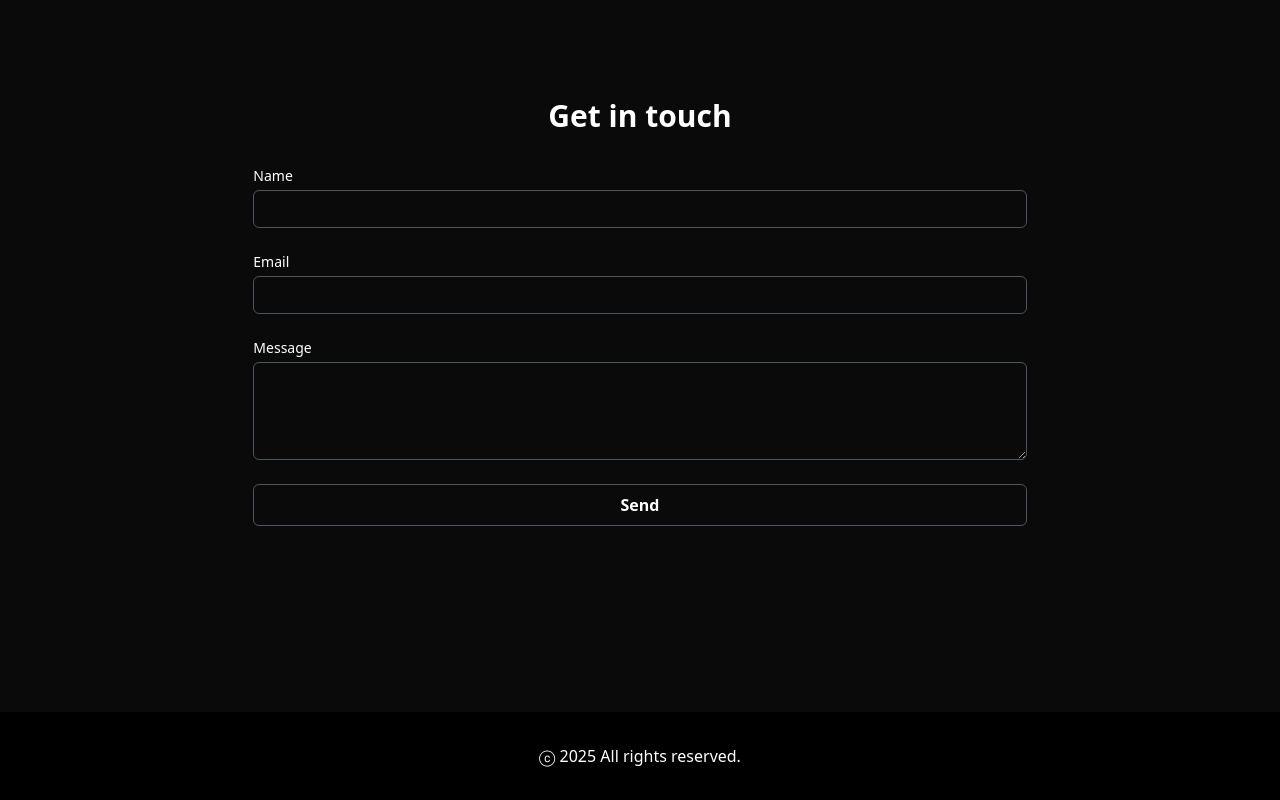
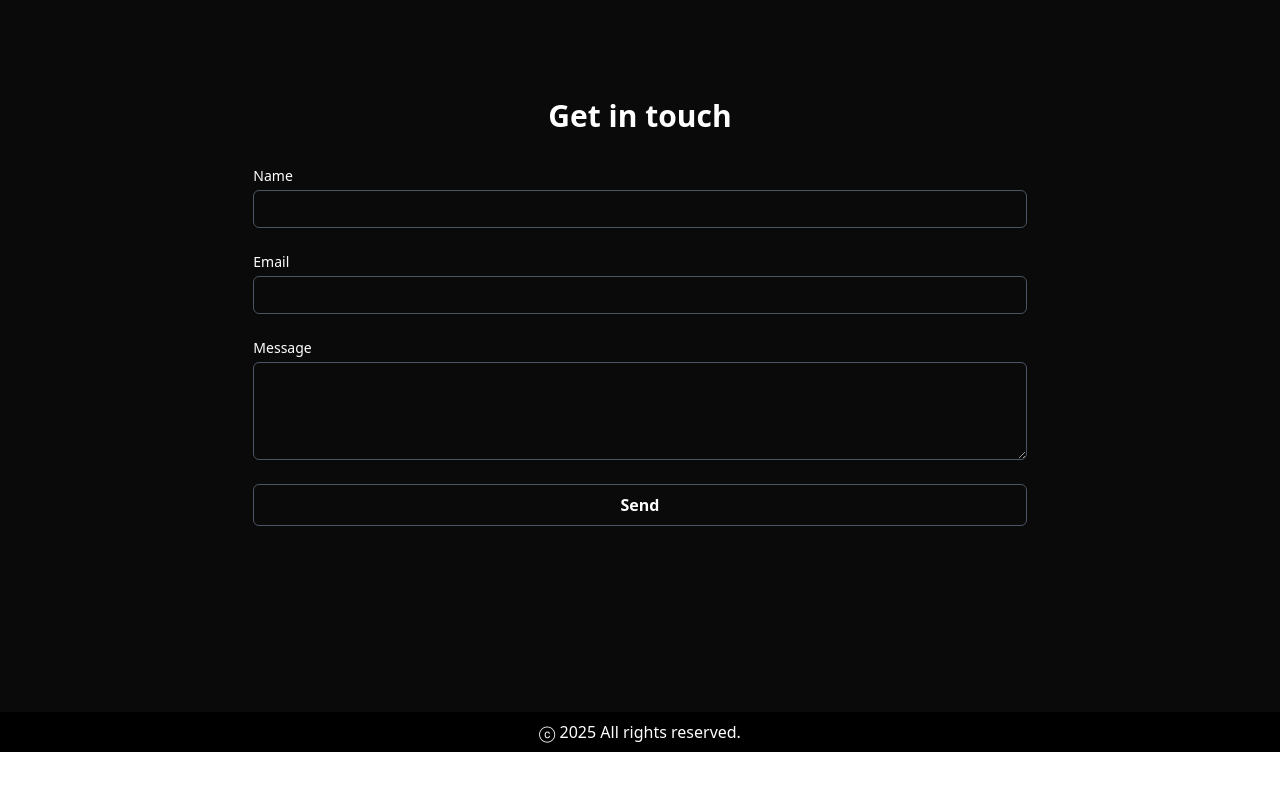
Before and after one commit to LunnS2/Portfolio-Website, a React (Vite) app: page / in a window 1280 px wide. Shown: the part 4088-4888 px from the top of the page. After the commit the page ends 4840 px from the top, so only its background shows below. Built offline with nearby package versions, Linux system fonts and the light colour scheme.

Commit message:
Update footer's padding

```diff
--- a/src/components/footer.jsx
+++ b/src/components/footer.jsx
@@ -3,7 +3,7 @@ import React from "react";
 function Footer() {
   const year = new Date().getFullYear();
   return (
-    <div className="bg-white text-black dark:bg-black dark:text-white p-8 w-full top-0 left-0 z-50 text-center transition-colors duration-300">
+    <div className="bg-white text-black dark:bg-black dark:text-white p-2 w-full top-0 left-0 z-50 text-center transition-colors duration-300">
       <p>ⓒ {year} All rights reserved.</p>
     </div>
   )
```
